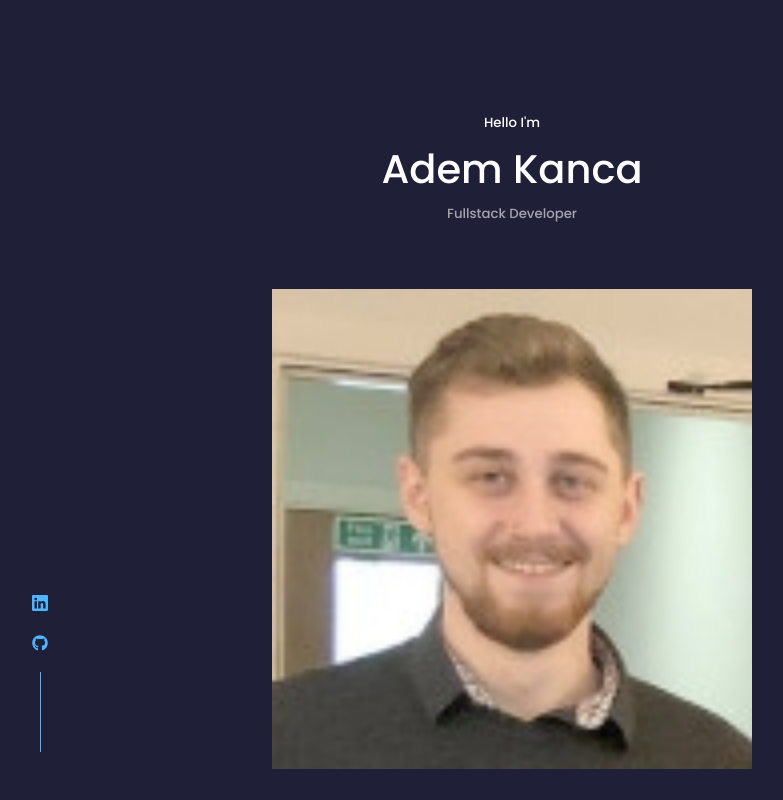
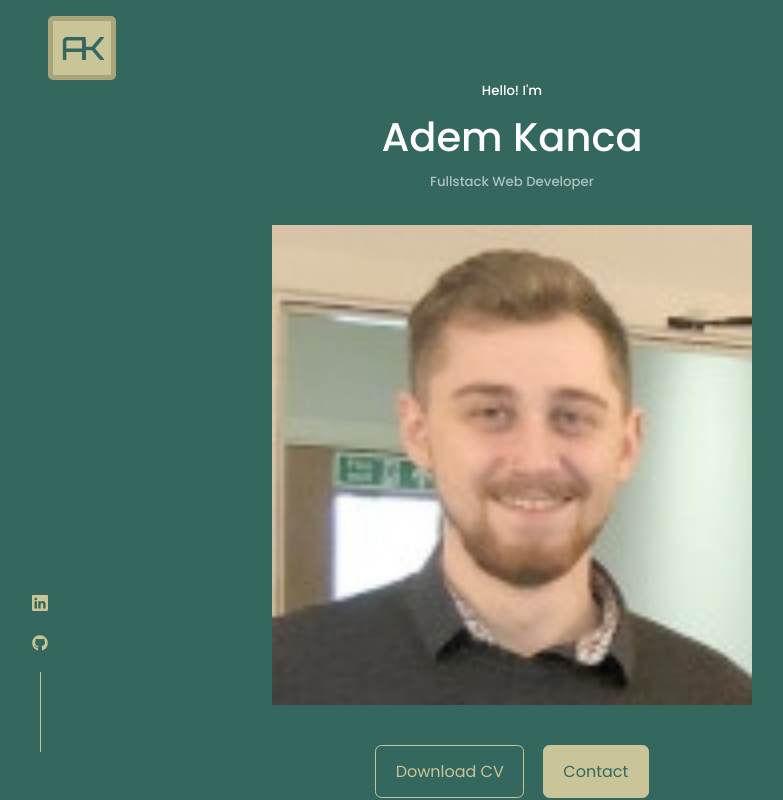
Before and after one commit to Adem192/react-portfolio-website, a React (Create React App) app: page / in a window 1280 px wide. Shown: the top 800 px of the page, without its empty margins (128-911 px from the left). Built offline with nearby package versions, Linux system fonts and the light colour scheme.

Commit message:
Styling, socials and logo changes

```diff
--- a/package.json
+++ b/package.json
@@ -1,5 +1,6 @@
 {
   "name": "react-portfolio-website",
+  "homepage": ".",
   "version": "0.1.0",
   "private": true,
   "dependencies": {
@@ -9,7 +10,7 @@
     "react": "^18.0.0",
     "react-dom": "^18.0.0",
     "react-icons": "^4.3.1",
-    "react-scripts": "5.0.0",
+    "react-scripts": "^5.0.0",
     "web-vitals": "^2.1.4"
   },
   "scripts": {
--- a/src/components/header/Header.jsx
+++ b/src/components/header/Header.jsx
@@ -2,15 +2,20 @@ import React from 'react'
 import './header.css'
 import CTA from './CTA'
 import ME from '../../assets/headshot.jpg'
+import LOGO from '../../assets/AK.png'
 import HeaderSocials from './HeaderSocials'
 
 const Header = () => {
   return (
     <header>
       <div className="container header__container">
-        <h5>Hello I'm</h5>
+        <div className="logo">
+          <p className='logo-text'>AK</p>
+        </div>
+
+        <h5>Hello! I'm</h5>
         <h1>Adem Kanca</h1>
-        <h5 className="text-light">Fullstack Developer</h5>
+        <h5 className="text-light">Fullstack Web Developer</h5>
 
         <div className="me">
           <img src={ME} alt="" />
--- a/src/components/header/HeaderSocials.jsx
+++ b/src/components/header/HeaderSocials.jsx
@@ -5,8 +5,8 @@ import {FaGithub} from 'react-icons/fa'
 const HeaderSocials = () => {
   return (
     <div className='header__socials'>
-        <a href="https://linkedin.com" target="_blank" rel="noreferrer"><BsLinkedin/></a>
-        <a href="https://github.com" target="_blank" rel="noreferrer"><FaGithub/></a>
+        <a href="https://uk.linkedin.com/in/adem-kanca-2a0a74140" target="_blank" rel="noreferrer"><BsLinkedin/></a>
+        <a href="https://github.com/Adem192" target="_blank" rel="noreferrer"><FaGithub/></a>
     </div>
   )
 }
--- a/src/components/header/header.css
+++ b/src/components/header/header.css
@@ -1,6 +1,6 @@
 header {
     height: 100vh;
-    padding-top: 7rem;
+    padding-top: 5rem;
     overflow: hidden;
 }
 
@@ -38,11 +38,32 @@ header {
     background: var(--color-primary);
 }
 
-/* =========== ME ===========*/
+/* =========== IMGS ===========*/
+
+.logo {
+    position: absolute;
+    top:-4rem;
+    left:1rem;
+    width:4.25rem;
+    height:4rem;
+    border-radius: 5px;
+    background-color: var(--color-primary);
+    border: 5px solid var(--color-primary-variant);
+    padding: 0 .3rem 0 0;
+    box-shadow: inset;
+}
+
+.logo-text {
+    font-family: 'Orbitron', sans-serif;
+    font-weight:500;
+    font-size: 2rem;
+    letter-spacing: -.47rem;
+    color: var(--color-bg);
+}
 
 .me {
     display: flex;
     justify-content: center;
     align-items: center;
-    margin-top: 4rem;
+    margin-top: 2rem;
 }
--- a/src/index.css
+++ b/src/index.css
@@ -1,4 +1,5 @@
 @import url('https://fonts.googleapis.com/css2?family=Playfair+Display&family=Poppins:wght@300;400;500;600&display=swap');
+@import url('https://fonts.googleapis.com/css2?family=Orbitron:wght@400;500;700&display=swap');
 
 * {
     margin:0;
@@ -8,14 +9,13 @@
     box-sizing: border-box;
     list-style: none;
     text-decoration: none;
-    background-color: var(--color-bg);
 }
 
 :root {
-    --color-bg: #1f1f38;
-    --color-bg-variant: #2c2c6c;
-    --color-primary: #4db5ff;
-    --color-primary-variant: rgba(77, 181, 255, 0.4);
+    --color-bg: #34675E;
+    --color-bg-variant: #54877E;
+    --color-primary: #CAC598;
+    --color-primary-variant: #AAA578;
     --color-white: #fff;
     --color-light: rgba(255, 255, 255, 0.6);
 
```
Also changed, not shown: 1 other file (tests, documents, lock files or other folders).
